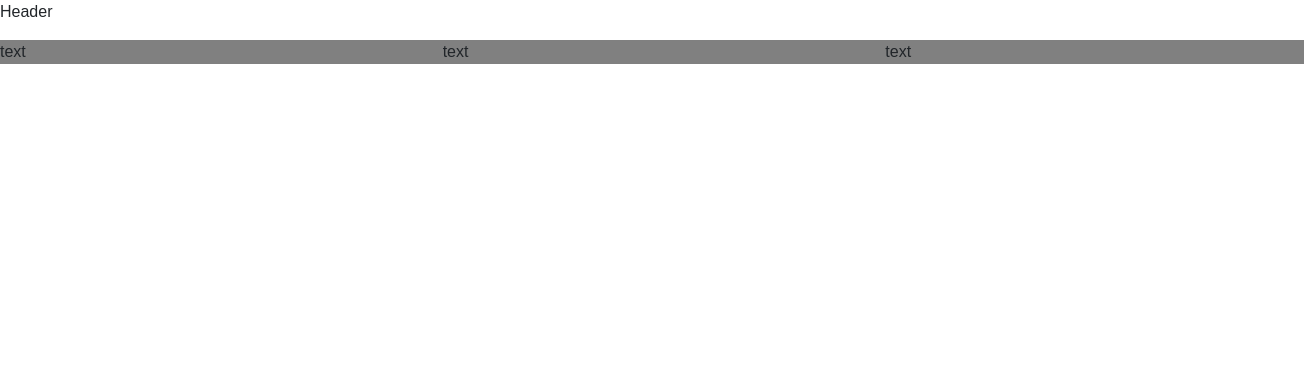
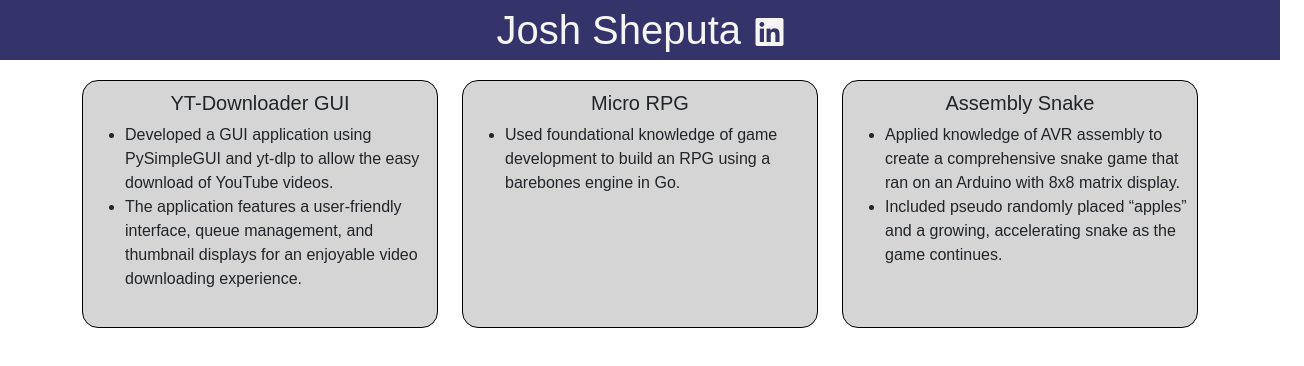
Before and after one commit to Teknicallity/teknicallity.github.io, a plain HTML site: page projects.html in a window 1280 px wide. Shown: the whole page, 1304 px wide, since content can reach past the window. Drawn offline with nearby package versions, Linux system fonts and the light colour scheme.

Commit message:
content cards complete

```diff
--- a/projects.html
+++ b/projects.html
@@ -7,17 +7,54 @@
     <link rel="stylesheet" href="https://cdn.jsdelivr.net/npm/bootstrap@5.3.2/dist/css/bootstrap.min.css">
     <link rel="stylesheet" href="https://cdnjs.cloudflare.com/ajax/libs/font-awesome/6.5.1/css/all.min.css">
     <link rel="stylesheet" href="stylesheets/projects.css">
+    <link rel="stylesheet" href="stylesheets/header.css">
 
     <title>Projects</title>
 </head>
 <body>
-    <header class="large-header">
-        <p>Header</p>
+    <header class="main-header">
+        <a href="https://www.linkedin.com/in/jsheputa/" class="linkedin-header">
+            <h1 class="name-header">Josh Sheputa</h1>
+            <i class="fa-brands fa-linkedin fa-2x linkedin-icon"></i>
+        </a>
     </header>
-    <div class="row gx-5 main-content">
-        <div class="col-lg content-card">text</div>
-        <div class="col-lg content-card">text</div>
-        <div class="col-lg content-card">text</div>
+    <div class="container ">
+        <div class="row g-4 main-content">
+            <div class="col-lg-4">
+                <a href="your-link-here" class="card-link">
+                    <div class="card">
+                        <h5 class="card-title">YT-Downloader GUI</h5>
+                        <ul>
+                            <li>Developed a GUI application using PySimpleGUI and yt-dlp to allow the easy download of YouTube videos.</li>
+                            <li>The application features a user-friendly interface, queue management, and thumbnail displays for an enjoyable video downloading experience.</li>
+                        </ul>
+                    </div>
+                </a>
+            </div>
+            <div class="col-lg-4">
+                <a href="your-link-here" class="card-link">
+                    <div class="card">
+                        <h5 class="card-title">Micro RPG</h5>
+                        <ul>
+                            <li>Used foundational knowledge of game development to build an RPG using a barebones engine in Go.</li>
+
+                        </ul>
+                    </div>
+                </a>
+            </div>
+            <div class="col-lg-4">
+                <a href="your-link-here" class="card-link">
+                    <div class="card">
+                        <h5 class="card-title">Assembly Snake</h5>
+                        <ul>
+                            <li>Applied knowledge of AVR assembly to create a comprehensive snake game that ran on an Arduino with 8x8 matrix display.</li>
+                            <li>Included pseudo randomly placed “apples” and a growing, accelerating snake as the game continues.</li>
+                        </ul>
+                    </div>
+                </a>
+            </div>
+        </div>
     </div>
+
 </body>
 </html>
--- /dev/null
+++ b/stylesheets/header.css
@@ -0,0 +1,30 @@
+.main-header{
+    margin: 0px;
+    background-color: rgb(52, 52, 106);
+    height: 60px;
+    display: flex;
+    justify-content: center;
+    align-items: center;
+    margin-bottom: 20px;
+}
+.linkedin-header{
+    text-decoration: none;
+    color: whitesmoke;
+}
+.name-header{
+    margin-top: 0px;
+    margin-bottom: 0px;
+    color: inherit;
+    line-height: 45px;
+    display: inline;
+    margin-right: 10px;
+}
+.linkedin-icon{
+    color: inherit;
+}
+
+@media (max-width: 767px) {
+    .main-header {
+        height: 80px;
+    }
+}
--- a/stylesheets/index.css
+++ b/stylesheets/index.css
@@ -18,12 +18,10 @@
     display: inline;
     margin-right: 10px;
 }
-.link-icon{
-    filter: invert(100%);
+.linkedin-icon{
+    color: white;
 }
-.link-icon:hover{
-    cursor: pointer;
-}
+
 h2{
     margin-top: 5px;
     margin-bottom: 5px;
--- a/stylesheets/projects.css
+++ b/stylesheets/projects.css
@@ -1,12 +1,33 @@
 body{
     font-family: Arial, Helvetica, sans-serif;
 }
-.large-header{
+p{
+    margin: 0;
+}
 
-}
 .main-content{
 
 }
-.content-card{
-    background-color: gray;
+.card-link{
+    text-decoration: none;
 }
+.card{
+    box-sizing: border-box;
+    background-color: rgb(213, 213, 213);
+    border: 1px solid black;
+    border-radius: 1rem;
+    padding: 10px;
+    margin-bottom: 10px;
+    display: flex;
+    flex-direction: column;
+    height: 100%;
+
+    transition: border-radius 0.25s;
+}
+.card:hover{
+    background-color: rgb(178, 178, 178);
+    border-radius: 1.5rem;
+}
+.card-title{
+    text-align: center;
+}
```
Also changed, not shown: index.html (+2 -2 lines).
